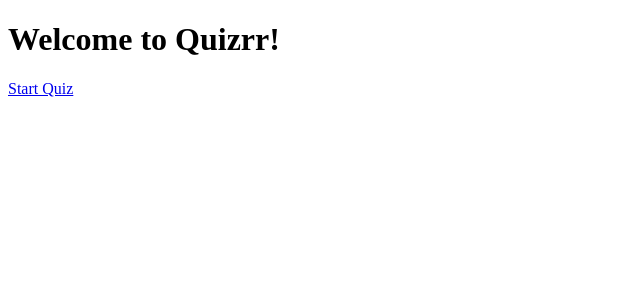
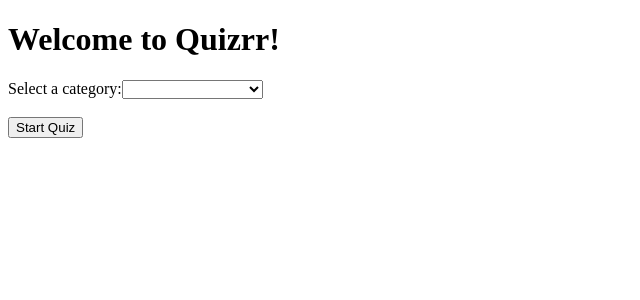
Before and after one commit to HenryC0416/Quizrr-TriviaApplication, a React (Vite) app in the folder client/: page / in a window 1280 px wide. Shown: the top 300 px of the page, without its empty margins (0-640 px from the left). Built offline with nearby package versions, Linux system fonts and the light colour scheme.

Commit message:
set up category selecting functionality

```diff
--- a/client/src/pages/HomePage.jsx
+++ b/client/src/pages/HomePage.jsx
@@ -1,10 +1,40 @@
-import { Link } from "react-router-dom";
+import { Link ,useNavigate} from "react-router-dom";
+import { useState } from "react";
 
 export default function Home() {
+  const [category, setCategory] = useState("");
+    const categories = [
+    " ",
+    "music",
+    "sport_and_leisure" ,
+    "film_and_tv",
+    "arts_and_literature",
+    "history",
+    "society_and_culture",
+    "science",
+    "geography",
+    "food_and_drink",
+    "general_knowledge",
+  ];
+  const navigate = useNavigate();
+
+  const startQuiz = () => {
+    navigate(`/quiz?category=${category}`);
+  };
+
   return (
     <div>
       <h1>Welcome to Quizrr!</h1>
-      <Link to="/quiz">Start Quiz</Link>
+      <label htmlFor="category">Select a category:</label>
+      <select id="category" value={category} onChange={(e) => setCategory(e.target.value)}>
+        {categories.map((cat) => (
+          <option key={cat} value={cat}>
+            {cat}
+          </option>
+        ))}
+      </select>
+      <br /><br />
+       <button onClick={startQuiz}>Start Quiz</button>
     </div>
   );
 }
--- a/client/src/pages/QuizPage.jsx
+++ b/client/src/pages/QuizPage.jsx
@@ -1,5 +1,5 @@
 import { useEffect, useState } from "react";
-import { useLocation } from "react-router-dom";
+import { useLocation, useNavigate} from "react-router-dom";
 export default function Quiz() {
   const [questions, setQuestions] = useState([]);
   const [currentIndex, setCurrentIndex] = useState(0);
@@ -10,10 +10,10 @@ export default function Quiz() {
   const location = useLocation();
   const params = new URLSearchParams(location.search);
   const category = params.get("category");
-
+  const navigate = useNavigate();
   // Fetches Questions from server
   useEffect(() => {
-    fetch("http://localhost:3001/questions?category=${category}")
+    fetch(`http://localhost:3001/questions?category=${category}`)
       .then(res => res.json())
       .then(data => setQuestions(data))
       .catch(err => console.error(err));
@@ -62,6 +62,17 @@ export default function Quiz() {
       <div>
         <h2>Quiz Finished!</h2>
         <p>Your score: {score} / {questions.length}</p>
+
+        <button onClick={() => navigate("/")}>Home Page</button>
+        <br /><br />
+
+        <button onClick={() => {
+            setCurrentIndex(0);
+            setScore(0);
+            setSelected(null);
+            setTime(10);
+        }}> Play Again
+        </button>
       </div>
     );
   }
```
Also changed, not shown: client/src/main.jsx (+5 -5 lines), 1 other file (tests, documents, lock files or other folders).
